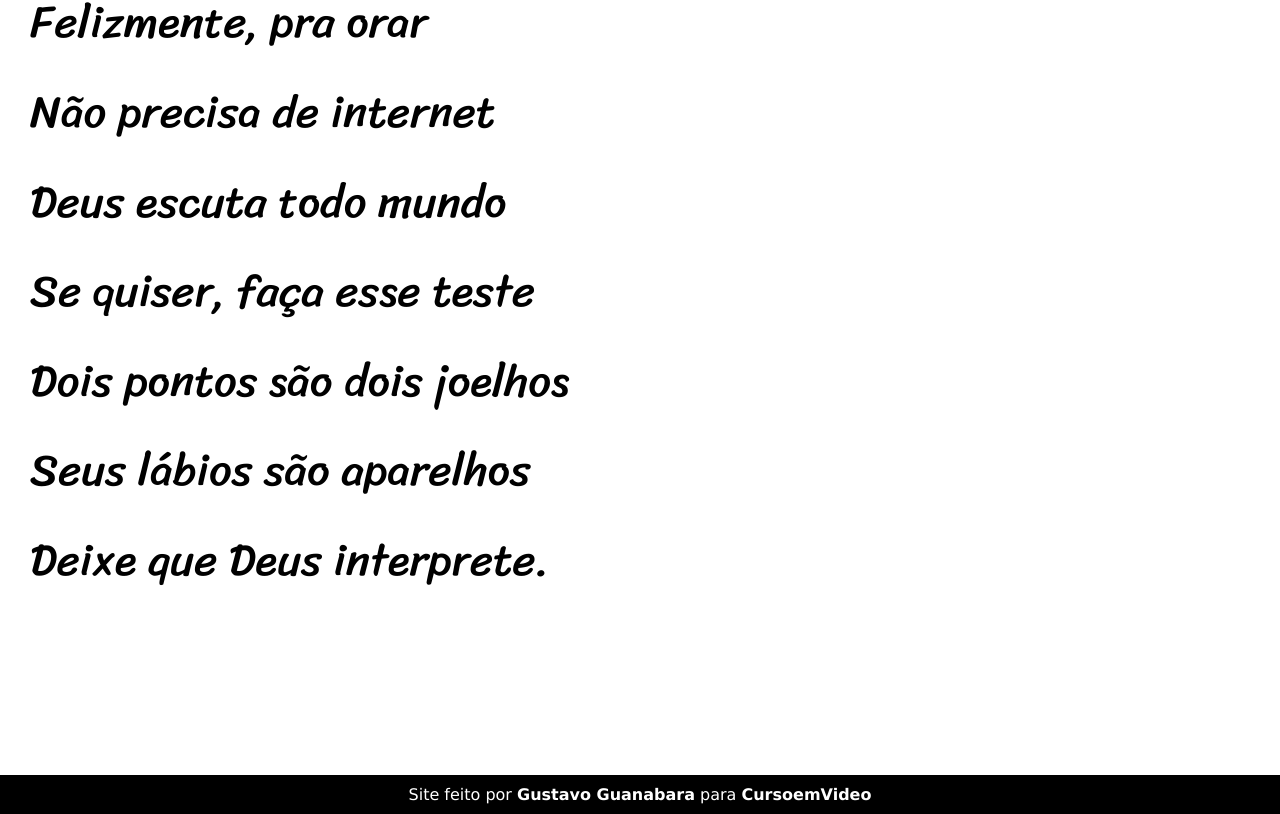
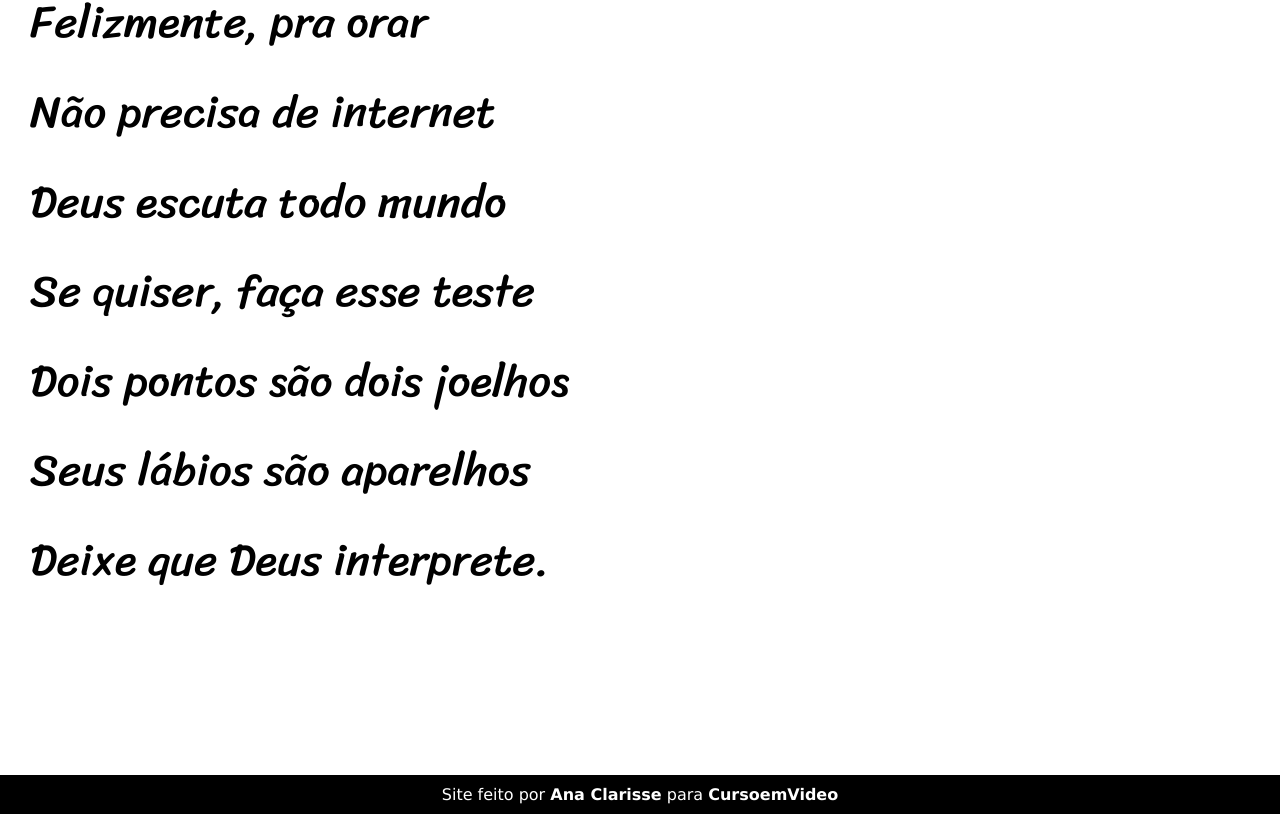
Before and after one commit to ClaMG/projeto-cordel, a plain HTML site: page index.html in a window 1280 px wide. Shown: the part 5092-5906 px from the top of the page. Drawn offline with Linux system fonts and the light colour scheme.

Commit message:
atualização

```diff
--- a/index.html
+++ b/index.html
@@ -93,7 +93,7 @@
         </p>
     </section>
     <footer>
-        <p>Site feito por <a href="https://gustavoguanabara.github.io/" target="_blank">Gustavo Guanabara</a> para <a href="https://www.cursoemvideo.com/" target="_blank">CursoemVideo</a></p>
+        <p>Site feito por <a href="https://github.com/AnaClarisse" target="_blank">Ana Clarisse</a> para <a href="https://www.cursoemvideo.com/" target="_blank">CursoemVideo</a></p>
     </footer>
 </body>
 </html>
```
